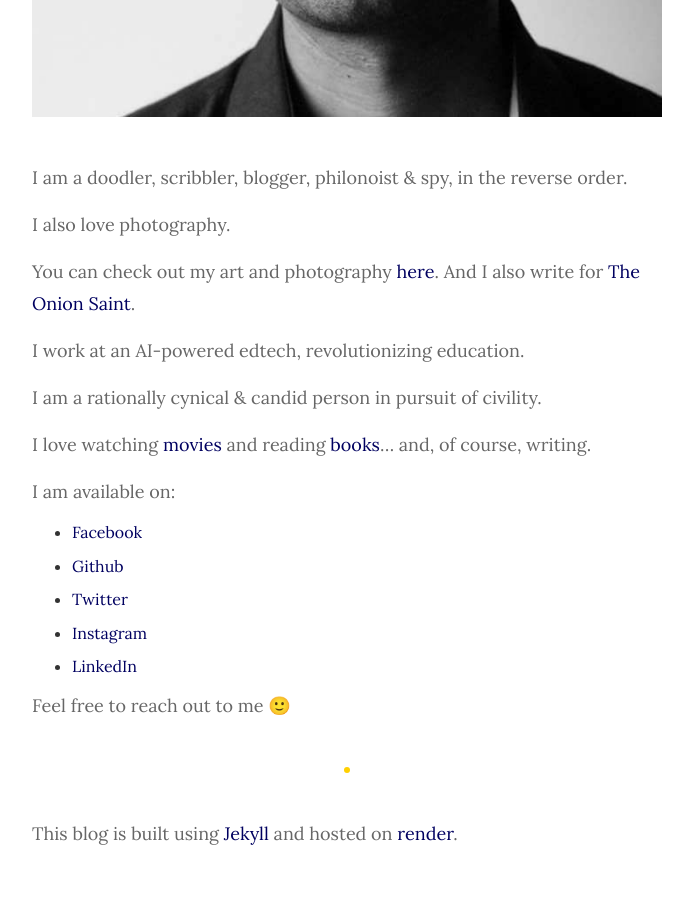
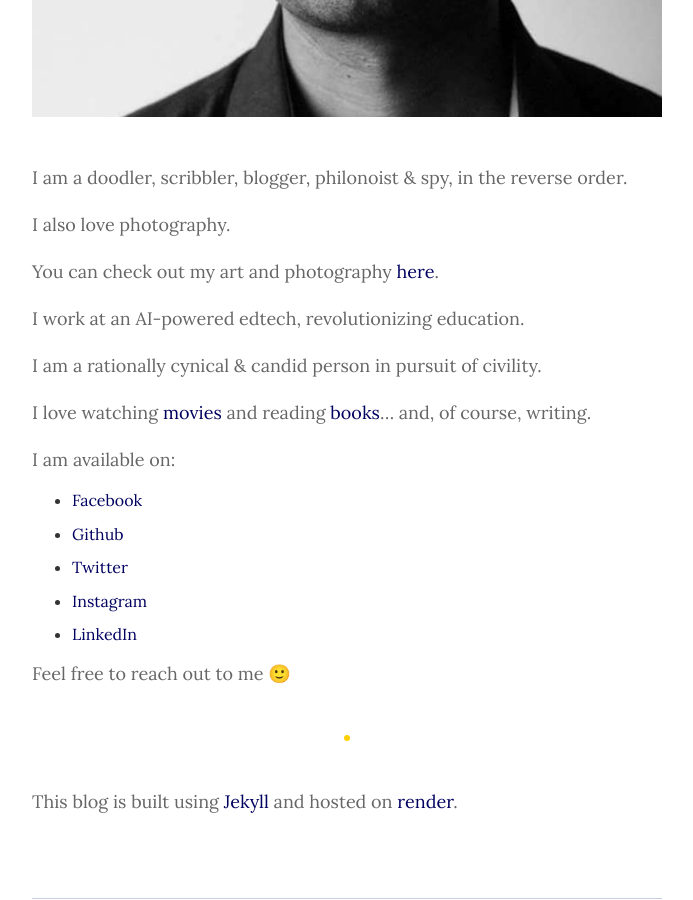
Before and after one commit to argumentativeyouth/pblog, a Jekyll site: the page built from _pages/about.md, in a window 1280 px wide and 900 px high, scrolled down 786 px. Shown: the whole window, without its empty margins (293-986 px from the left). Built offline with Jekyll 4.4.1, drawn with Linux system fonts in a browser that asks for light colours.

Commit message:
Update about.md

```diff
--- a/_pages/about.md
+++ b/_pages/about.md
@@ -12,7 +12,6 @@ I am a doodler, scribbler, blogger, philonoist & spy, in the reverse order.
 I also love photography.
 
 You can check out my art and photography [here](https://www.pritams.studio/).
-And I also write for [The Onion Saint](https://blog.theonionsaint.com/).
 
 I work at an AI-powered edtech, revolutionizing education.
 
```
